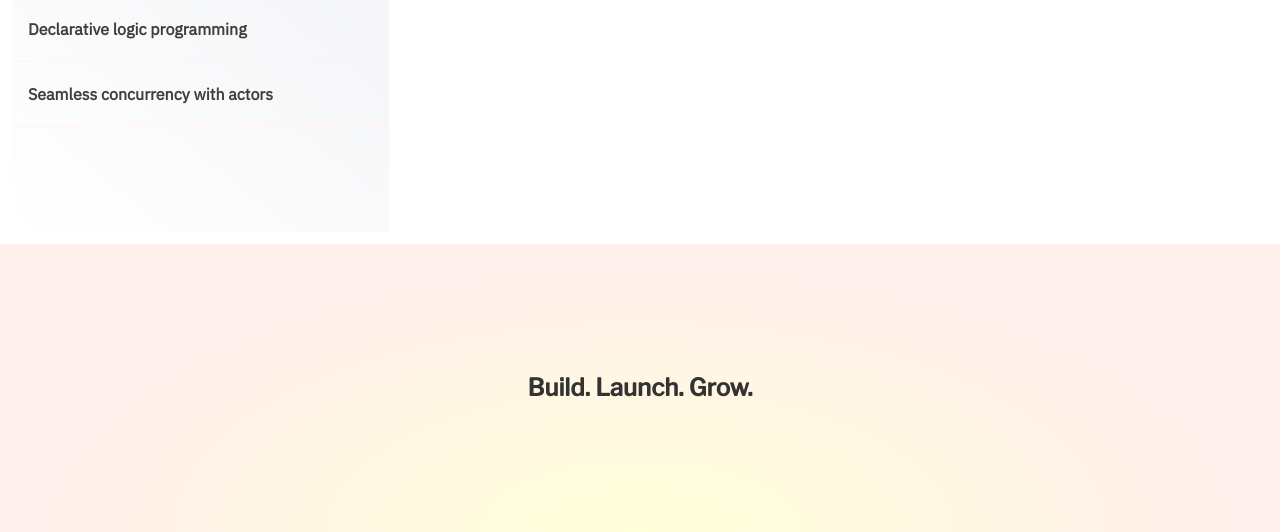
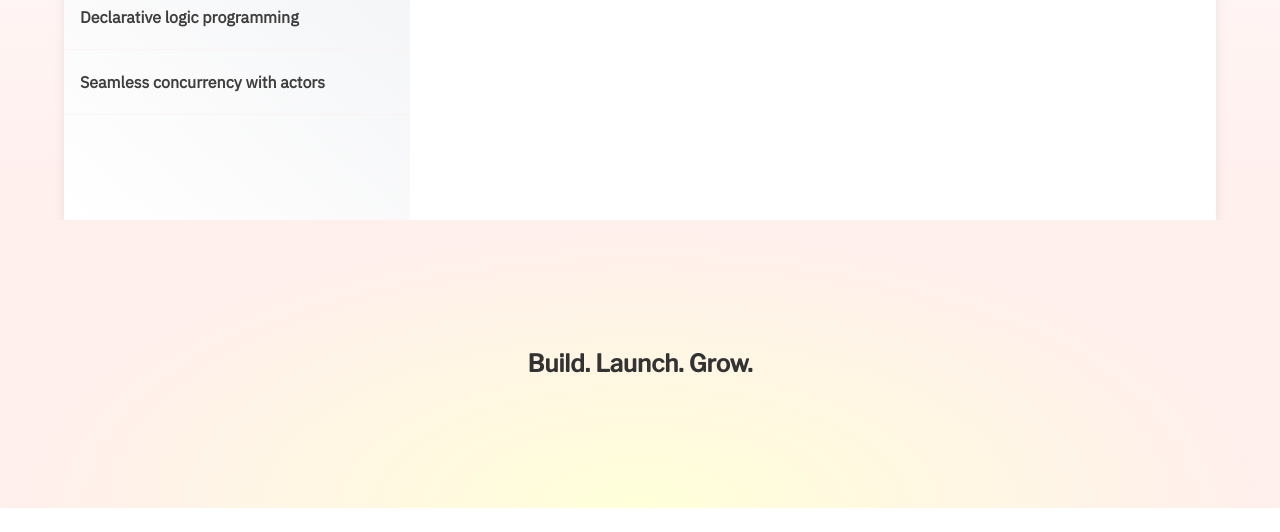
Before and after one commit to Feni/informal-landing, a plain HTML site: page landing.html in a window 1280 px wide. Shown: the part 2700-3232 px from the top of the page. After the commit the page ends 3208 px from the top, so only its background shows below. Drawn offline with nearby package versions, Linux system fonts and the light colour scheme.

Commit message:
Added some hidden code comments. Fixed the final section which was taking the whole row on desktop.

```diff
--- a/landing.html
+++ b/landing.html
@@ -11,7 +11,6 @@
     <link href="https://unpkg.com/tailwindcss@^1.0/dist/tailwind.min.css" rel="stylesheet">
     <link href="https://fonts.googleapis.com/css?family=Source+Sans+Pro:300,400,700" rel="stylesheet">
 
-
     <link rel="preconnect" href="https://fonts.gstatic.com">
 
     <link href="https://fonts.googleapis.com/css2?family=Libre+Franklin:wght@500&display=swap" rel="stylesheet">
@@ -24,6 +23,13 @@
 
   </head>
   <body class="leading-tight">
+
+    <!--
+      Hello, curious hackers!
+      If you're reading this, I assume you want to know more about how this website is built.
+      It's mostly handwritten HTML with no JS frameworks. The CSS is built on top of tailwind utility classes.
+      Fonts are Libre Franklin for that clean, modern sans look and IBM Plex Sans for a bit of retro flair.
+    -->
     <header>
       <nav role="navigation" class="flex bg-white items-center flex-wrap p-6 justify-between">
 
@@ -48,6 +54,9 @@
     </section>
 
 
+    <!--
+      The symbols here are a reference to the curry-howard-lambek correspondence.
+    -->
       <section class="max-w-6xl relative mx-auto px-16 pt-32 pb-32 bg-fade-in">
         <section class="grid grid-cols-1 md:grid-cols-3 gap-4 showcase">
 
@@ -99,10 +108,6 @@
 
 
       <section class="max-w-6xl relative mx-auto px-16 pt-32 pb-32 bg-yellow">
-
-        <!-- On Complexity. Productivity. Safety. -->
-        <!-- Build things that matter. Write code you love. Good code matters. Write code that matters.-->
-        <!-- On incidental complexity and focusing on the things that matter to you.-->
           <h2 class="text-4xl font-heading font-bold">
             Focus on what matters.
           </h2>
@@ -112,11 +117,14 @@
             and even solves whole classes of logic and constraint problems for you.
 
           </p>
-
-          <!-- Examples you can click through -->
       </section>
 
 
+      <!--
+        JS-free radio-button based tabs.
+        Code-sections were written in a highlighter, and extracted as
+        HTML so we don't need to ship a whole editor for the landing page.
+      -->
       <section class="tabs bg-purple shadow-lg md:rounded-r fg-white max-w-6xl">
 
         <input type="radio" id="tab-1" name="tab-group-1" checked>
@@ -218,11 +226,12 @@
             Software is a collaborative medium. Arevel gives you the tools to create great software together across the internet.
             </p>
         </section>
-      </div>
 
 
 
-      <div class="p-3 mx-auto">
+
+
+        <div class="max-w-6xl mx-auto rounded-lg shadow-lg">
 
 
           <section class="tabs bg-white">
@@ -271,12 +280,16 @@
 
 
 
+      </div>
+
+
+
+
       <div class="bg-gradient fg-white">
         <section class="max-w-6xl relative mx-auto px-16 pt-32 pb-32 ">
             <h2 class="text-2xl font-heading font-bold text-center">
               Build. Launch. Grow.
             </h2>
-            <!-- CTA-->
             <p class="text-lg">
 
             </p>
@@ -285,15 +298,16 @@
 
 
         <script>
-          // Some old-school style tab selection. The tab-content-switching is setup to work without JS.
+          // Some old-school style class toggling to highlight currently selected tab.
+          // The tab-content-switching is setup to work without JS.
           function selectTab(evt) {
             let tabs = evt.parentNode.getElementsByClassName("tab-nav");
             // Disable previously active tab in this group and activate clicked tab.
             for(var i = 0; i < tabs.length; i++) {  tabs[i].classList.remove("active"); }
             evt.classList.add("active");
           }
-
         </script>
 
+        <!-- Built with <3 by Feni -->
   </body>
 </html>
```
Lines whose indentation alone changed are shown as unchanged.
